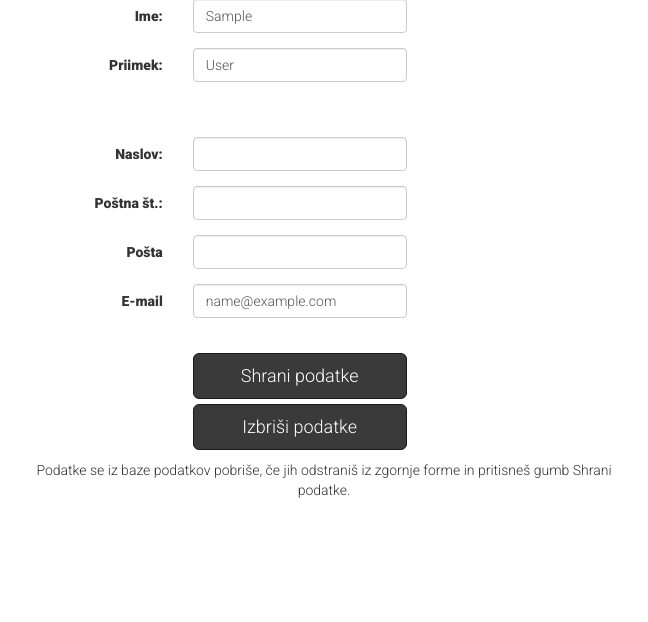
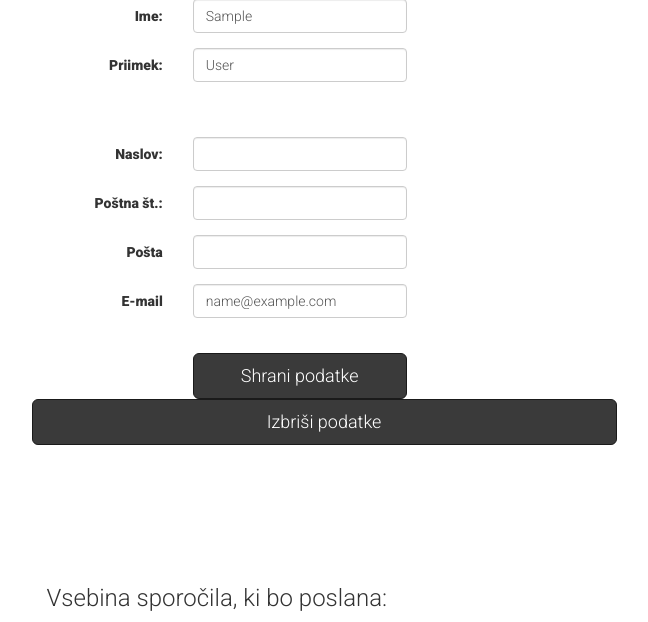
Before and after one commit to romunov/kurc, a Django app: page /settings in a window 1280 px wide. Shown: the part 204-826 px from the top of the page, without its empty margins (316-964 px from the left). Run offline with Django 3.2, Linux system fonts and the light colour scheme; the visitor is signed in with stand-in values (Sample User, id 1); data comes from the database, SQL or seed files in the repository; parts of the project's set-up code (start-up, migrations or seed data) failed here and were passed over; some libraries are stand-ins or nearby versions.

Commit message:
naredil svoj form

```diff
--- a/frontend/templates/frontend/nastavitve.html
+++ b/frontend/templates/frontend/nastavitve.html
@@ -72,30 +72,23 @@
                         <button type="submit" class="btn btn-lg btn-primary center-block btn-block">Shranjeno
                             <span class="glyphicon glyphicon-ok" aria-hidden="true" aria-label="naprej"> </span>
                         </button>
-
-                        <button type="submit" class="btn btn-default btn-lg btn-primary center-block btn-block"
-                                data-toggle="popup" data-placement="right" name="remove_personal_info"
-                                title="Izbriši osebne podatke.">Izbriši podatke
-                        </button>
                         {% else %}
                         <button type="submit" class="btn btn-default btn-lg btn-primary center-block btn-block"
                                 data-toggle="popup" data-placement="right"
                                 title="Podatke si zapomni za pošiljanje elektronskih sporočil">Shrani podatke
-                        </button>
-
-                        <button type="submit" class="btn btn-default btn-lg btn-primary center-block btn-block"
-                                data-toggle="popup" data-placement="right" name="remove_personal_info"
-                                title="Izbriši osebne podatke.">Izbriši podatke
                         </button>
                         {% endif %}
                     </div>
                 </div>
             </form>
             <div class="row">
-                <p class="text-center" style="padding-top: 10px">
-                    Podatke se iz baze podatkov pobriše, če jih odstraniš iz zgornje forme in pritisneš gumb Shrani
-                    podatke.
-                </p>
+                <form class="form-horizontal" method="post" action="/settings">
+                    {% csrf_token %}
+                    <button type="submit" class="btn btn-default btn-lg btn-primary center-block btn-block"
+                            data-toggle="popup" data-placement="right" name="remove_personal_info"
+                            title="Izbriši osebne podatke.">Izbriši podatke
+                    </button>
+                </form>
             </div>
         </div>
     </div>
```
